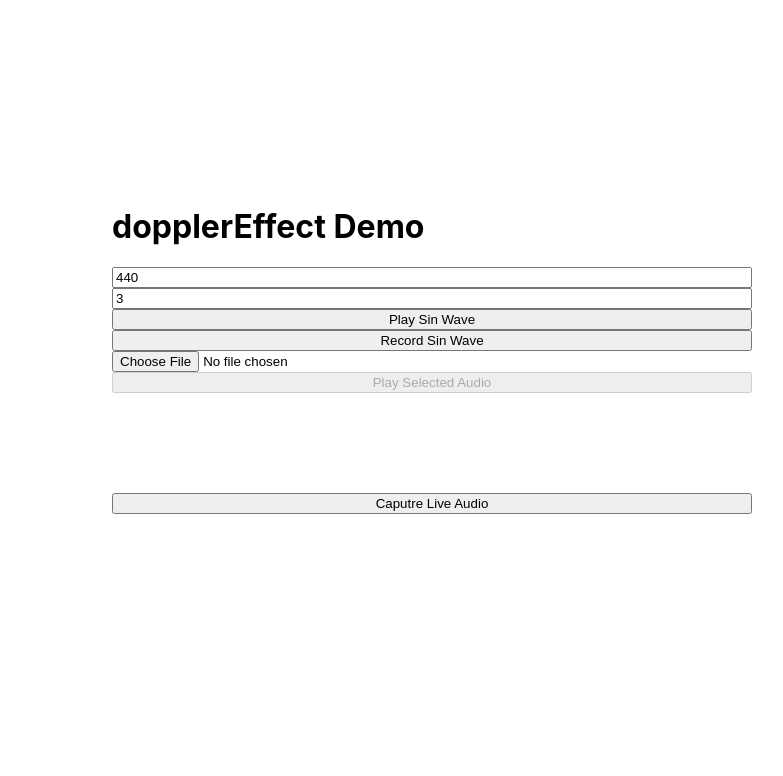
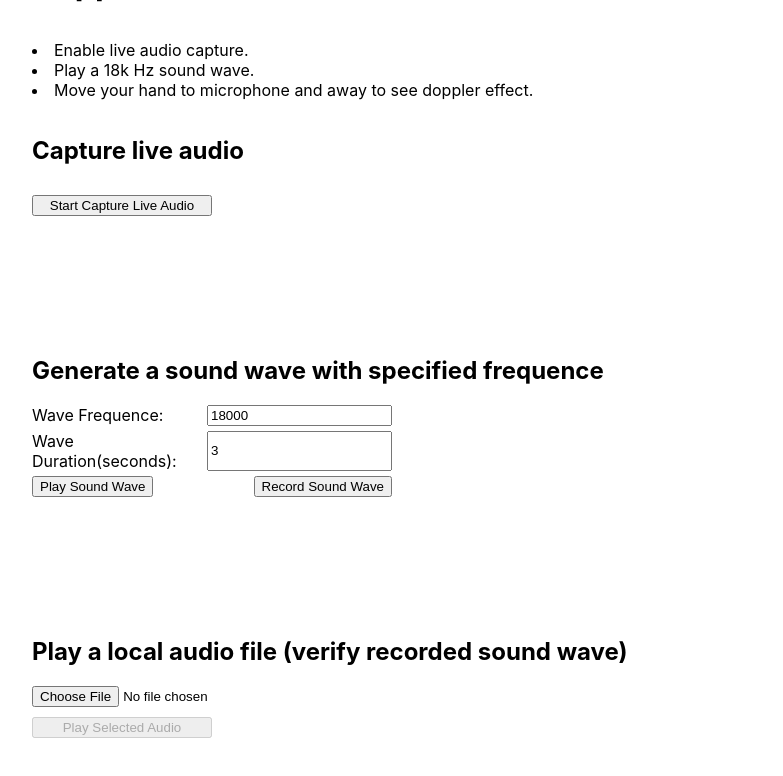
Before and after one commit to Lingxiao-Ma/doppler-effect-demo, a React (Create React App) app: page / in a window 1280 px wide. Shown: the top 776 px of the page, without its empty margins (208-991 px from the left). Built offline with nearby package versions, Linux system fonts and the light colour scheme.

Commit message:
Improve layout and styling.

```diff
--- a/src/App.css
+++ b/src/App.css
@@ -10,3 +10,32 @@ body {
   display: flex;
   flex-direction: column;
 }
+
+.playerContainer {
+  display: flex;
+  flex-direction: column;
+  margin-bottom: 10px;
+}
+
+#labelAndInput {
+  width: 360px;
+  display: flex;
+  justify-content: space-between;
+  margin-bottom: 5px;
+}
+
+#buttonGroup {
+  width: 360px;
+  display: flex;
+  justify-content: space-between;
+}
+
+#filePlayButton, #caputureLiveAudioButton {
+  margin-top: 10px;
+  width: 180px;
+}
+.soundWave {
+  width: 800px;
+  height: 100px;
+  margin-top: 10px;
+}
--- a/src/DopplerEffectDemo.jsx
+++ b/src/DopplerEffectDemo.jsx
@@ -6,14 +6,16 @@ export class DopplerEffectDemo extends React.Component {
     super(props);
     this.state = {
       isPlaying: false,
-      freq: 440,
+      isCapturing: false,
+      freq: 18000,
       duration: 3,
       selectedFile: null,
       downloadUrl: null
     }
-    this.canvasRef = React.createRef();
     this.downloadRef = React.createRef();
-    this.captureCanvasRef = React.createRef();
+    this.oscillatorPlayerCanvasRef = React.createRef();
+    this.filePlayerCanvasRef = React.createRef();
+    this.liveAudioCanvasRef = React.createRef();
   }
 
   handleFreqChange = (e) => {
@@ -57,8 +59,7 @@ export class DopplerEffectDemo extends React.Component {
       isPlaying: true
     })
     player.buildGraph().then(() => player.play());
-    const canvasCtx = this.canvasRef.current.getContext("2d");
-    this.drawWave(player, canvasCtx);
+    this.drawWave(player, this.oscillatorPlayerCanvasRef);
   }
 
   handleFilePlay = () => {
@@ -77,36 +78,38 @@ export class DopplerEffectDemo extends React.Component {
       isPlaying: true
     })
     player.buildGraph().then(() => player.play());
-    const canvasCtx = this.canvasRef.current.getContext("2d");
-    this.drawWave(player, canvasCtx);
+    this.drawWave(player, this.filePlayerCanvasRef);
   }
 
   captureLiveAudio = () => {
     const player = new LiveAudioAnalyser();
     player.buildGraph();
-    const canvasCtx = this.captureCanvasRef.current.getContext("2d");
-    this.drawWave(player, canvasCtx);
+    this.drawWave(player, this.liveAudioCanvasRef);
+    this.setState({
+      isCapturing: true
+    })
   }
 
-  drawWave = (player, canvasCtx) => {
+  drawWave = (player, canvasRef) => {
     const analyser = player.getAnalyser();
     const bufferLength = analyser.frequencyBinCount;
     const dataArray = new Uint8Array(bufferLength);
-    this.draw(canvasCtx, analyser, dataArray)();
+    this.draw(canvasRef, analyser, dataArray)();
   }
 
-  draw = (canvasCtx, analyser, dataArray) => () => {
-    requestAnimationFrame(this.draw(canvasCtx, analyser, dataArray));
+  draw = (canvasRef, analyser, dataArray) => () => {
+    const canvasCtx = canvasRef.current.getContext("2d");
+    requestAnimationFrame(this.draw(canvasRef, analyser, dataArray));
     const bufferLength = analyser.frequencyBinCount;
-    const width = this.canvasRef.current.width;
-    const height = this.canvasRef.current.height;
+    const width = canvasRef.current.width;
+    const height = canvasRef.current.height;
 
     analyser.getByteTimeDomainData(dataArray);
 
     canvasCtx.fillStyle = "rgb(200, 200, 200)";
     canvasCtx.fillRect(0, 0, width, height);
 
-    canvasCtx.lineWidth = 2;
+    canvasCtx.lineWidth = 1;
     canvasCtx.strokeStyle = "rgb(0, 0, 0)";
 
     canvasCtx.beginPath();
@@ -131,20 +134,48 @@ export class DopplerEffectDemo extends React.Component {
   }
 
   render() {
-    const { freq, duration, isPlaying, selectedFile, downloadUrl } = this.state;
+    const { freq, duration, isPlaying, isCapturing, selectedFile, downloadUrl } = this.state;
+
     return (
       <div id='container'>
-        <h1>dopplerEffect Demo</h1>
-        <input type = 'text' id = 'waveFreqInput' disabled={isPlaying} value ={freq} onChange={this.handleFreqChange}/>
-        <input type = 'text' id = 'waveDurationInput' disabled={isPlaying}  value ={duration} onChange={this.handleDurationChange}/>
-        <button id = 'playSinWaveButton' disabled={isPlaying}  onClick={this.handlePlay(false)}>Play Sin Wave</button>
-        <button id = 'recordSinWaveButton' disabled={isPlaying}  onClick={this.handlePlay(true)}>Record Sin Wave</button>
-        { downloadUrl && !isPlaying && <a id = 'download' ref= {this.downloadRef} href={downloadUrl} download={`${this.state.freq}-${this.state.duration}-sinwave.wav`}>Download Recorded Sin Wave</a> }
-        <input type='file' accept='audio/*' id='fileInput' onChange={this.handleFileChange}/>
-        <button id = 'recordSinWaveButton' disabled={isPlaying || !selectedFile}  onClick={this.handleFilePlay}>Play Selected Audio</button>
-        <canvas width="640" height="100" ref={this.canvasRef}></canvas>
-        <button id = 'caputureLiveAudioButton' disabled={isPlaying}  onClick={this.captureLiveAudio}>Caputre Live Audio</button>
-        <canvas width="640" height="100" ref={this.captureCanvasRef}></canvas>
+        <h1>Doppler Effect Demo</h1>
+        <p>
+          <li>Enable live audio capture.</li>
+          <li>Play a 18k Hz sound wave.</li>
+          <li>Move your hand to microphone and away to see doppler effect.</li>
+        </p>
+
+        <div className='playerContainer'>
+          <h2>Capture live audio</h2>
+          <button id = 'caputureLiveAudioButton' disabled={isCapturing} onClick={this.captureLiveAudio}>Start Capture Live Audio</button>
+          <canvas className='soundWave' ref={this.liveAudioCanvasRef}></canvas>
+        </div>
+
+        <div className='playerContainer'>
+          <h2>Generate a sound wave with specified frequence</h2>
+          <div id='labelAndInput'>
+            <label>Wave Frequence: </label>
+            <input type = 'text' id = 'waveFreqInput' disabled={isPlaying} value ={freq} onChange={this.handleFreqChange}/>
+          </div>
+
+          <div id='labelAndInput'>
+            <label>Wave Duration(seconds): </label>
+            <input type = 'text' disabled={isPlaying}  value ={duration} onChange={this.handleDurationChange}/>
+          </div>
+          <div id='buttonGroup'>
+            <button disabled={isPlaying}  onClick={this.handlePlay(false)}>Play Sound Wave</button>
+            <button disabled={isPlaying}  onClick={this.handlePlay(true)}>Record Sound Wave</button>
+          </div>
+          { downloadUrl && !isPlaying && <a id = 'download' ref= {this.downloadRef} href={downloadUrl} download={`${this.state.freq}-${this.state.duration}-sinwave.wav`}>Download Recorded Sound Wave</a> }
+          <canvas className='soundWave'ref={this.oscillatorPlayerCanvasRef}></canvas>
+        </div>
+
+        <div className='playerContainer'>
+          <h2>Play a local audio file (verify recorded sound wave)</h2>
+          <input type='file' accept='audio/*' id='fileInput' onChange={this.handleFileChange}/>
+          <button id = 'filePlayButton' disabled={isPlaying || !selectedFile}  onClick={this.handleFilePlay}>Play Selected Audio</button>
+          <canvas className='soundWave' ref={this.filePlayerCanvasRef}></canvas>
+        </div>
       </div>
     )
   }
```
Also changed, not shown: 1 other file (tests, documents, lock files or other folders).
